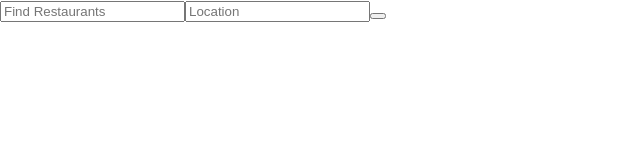
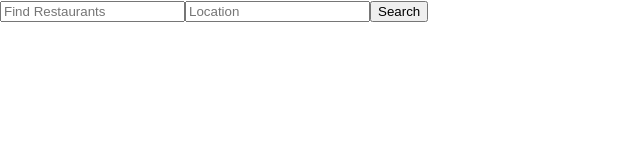
Before and after one commit to GiaEdgington/project-a-grade-frontend, a React (Create React App) app: page / in a window 1280 px wide. Shown: the top 160 px of the page, without its empty margins (0-640 px from the left). Built offline with nearby package versions, Linux system fonts and the light colour scheme.

Commit message:
fetch api working

```diff
--- a/src/components/Form.js
+++ b/src/components/Form.js
@@ -1,5 +1,5 @@
 import React from 'react';
-
+import DisplayRestaurant from '../containers/DisplayRestaurants';
 
 class Form extends React.Component {
 
@@ -21,15 +21,32 @@ class Form extends React.Component {
         })
     };
 
+    handleSubmit = (event) => {
+        event.preventDefault();
+        var term = this.state.term;
+        var location = this.state.location;
+
+        fetch(`http://localhost:3000/restaurants?term=${term}&location=${location}`)
+        .then(response => response.json())
+        .then(response => {
+            this.setState( { restaurants: response})
+        })
+    }
+
     render(){
-        console.log(this.state.location);
         return(
             <div>
-                <form>
-                    <input type="text" placeholder="Find Restaurants" onChange={this.handleTerm}></input>
-                    <input type="text" placeholder="Location" onChange={this.handleLocation}></input>
-                    <button></button>
-                </form>
+                <div>
+                    <form onSubmit={this.handleSubmit}>
+                        <input type="text" placeholder="Find Restaurants" onChange={this.handleTerm}></input>
+                        <input type="text" placeholder="Location" onChange={this.handleLocation}></input>
+                        <button>Search</button>
+                    </form>
+                </div>
+                <div>
+                    <DisplayRestaurant />
+                </div>
+
             </div>
         )
     }
--- /dev/null
+++ b/src/containers/DisplayRestaurants.js
@@ -0,0 +1,16 @@
+import React from 'react';
+
+
+class DisplayRestaurants extends React.Component {
+
+
+    render() {
+        return(
+            <div>
+
+            </div>
+        )
+    }
+}
+
+export default DisplayRestaurants;
```
Also changed, not shown: src/components/Restaurant.js (added, +14 -0 lines).
